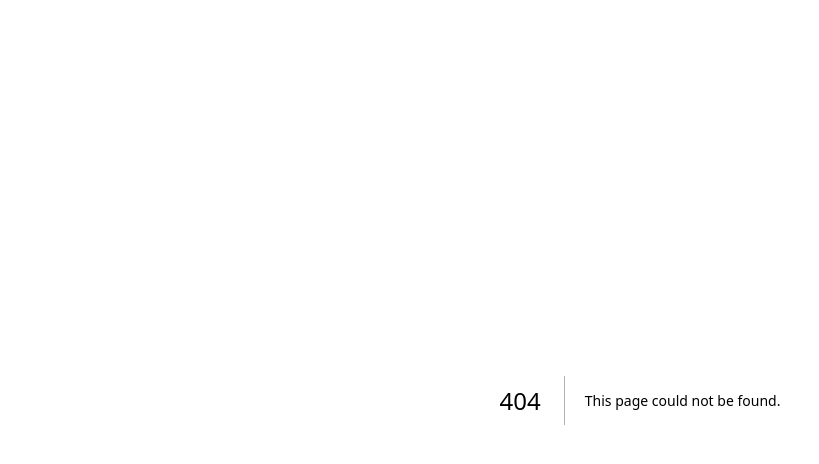
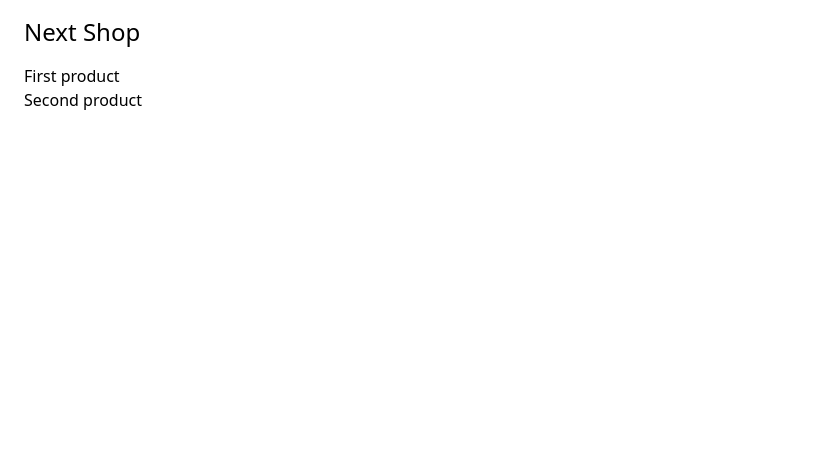
Before and after one commit to dcelebi/celebi-next-shop, a Next.js app: page /index-v2 in a window 1280 px wide. Before the commit this address had no page. Shown: the top 464 px of the page, without its empty margins (0-819 px from the left). Built offline with nearby package versions, Linux system fonts and the light colour scheme.

Commit message:
Fetching Data Server-side

```diff
--- a/pages/_app.tsx
+++ b/pages/_app.js
@@ -1,7 +1,7 @@
-import { AppProps } from 'next/app';
+
 import '../styles/globals.css';
 
-const App: React.FC<AppProps> = ({ Component, pageProps }) => {
+function App ({ Component, pageProps }) {
   return (
     <Component {...pageProps} />
   );
--- /dev/null
+++ b/pages/index-v1.js
@@ -0,0 +1,36 @@
+// Option 1: fetch products on the server side (in getStaticProps)
+import Head from 'next/head';
+import Title from '../components/Title';
+
+
+const  products = [
+    { id: 1, title: 'First product'},
+    { id: 2, title: 'Second product'},
+  ]
+
+
+
+
+function HomePage() {
+  console.log('[HomePage] render:', products)
+  return (
+   <>
+    <Head>
+      <title>Next Shop</title>
+    </Head>
+    <main className='px-6 py-4'>
+      <Title>Next Shop</Title>
+
+    <ul>
+      {products.map((product) => (
+        <li key={product.id}>
+          {product.title}
+        </li>
+      ))}
+    </ul>
+    </main>
+   </>
+  );
+};
+
+export default  HomePage;
--- /dev/null
+++ b/pages/index-v2.js
@@ -0,0 +1,36 @@
+// Option 2: fetch products on the client side (in useEffect)
+import Head from 'next/head';
+import Title from '../components/Title';
+
+
+const  products = [
+    { id: 1, title: 'First product'},
+    { id: 2, title: 'Second product'},
+  ]
+
+
+
+
+function HomePage() {
+  console.log('[HomePage] render:', products)
+  return (
+   <>
+    <Head>
+      <title>Next Shop</title>
+    </Head>
+    <main className='px-6 py-4'>
+      <Title>Next Shop</Title>
+
+    <ul>
+      {products.map((product) => (
+        <li key={product.id}>
+          {product.title}
+        </li>
+      ))}
+    </ul>
+    </main>
+   </>
+  );
+};
+
+export default  HomePage;
--- /dev/null
+++ b/pages/index.js
@@ -0,0 +1,36 @@
+
+import Head from 'next/head';
+import Title from '../components/Title';
+
+
+const  products = [
+    { id: 1, title: 'First product'},
+    { id: 2, title: 'Second product'},
+  ]
+
+
+
+
+function HomePage() {
+  console.log('[HomePage] render:', products)
+  return (
+   <>
+    <Head>
+      <title>Next Shop</title>
+    </Head>
+    <main className='px-6 py-4'>
+      <Title>Next Shop</Title>
+
+    <ul>
+      {products.map((product) => (
+        <li key={product.id}>
+          {product.title}
+        </li>
+      ))}
+    </ul>
+    </main>
+   </>
+  );
+};
+
+export default  HomePage;
--- a/pages/index.tsx
+++ /dev/null
@@ -1,25 +0,0 @@
-import Head from 'next/head';
-import Title from '../components/Title';
-
-interface HomePageProps{
-
-}
-
-const HomePage: React.FC<HomePageProps> = () => {
-  return (
-   <>
-    <Head>
-      <title>Next Shop</title>
-    </Head>
-    <main className='px-6 py-4'>
-      <Title>Next Shop</Title>
-
-    <p>
-      [TODO: display products]
-    </p>
-    </main>
-   </>
-  );
-};
-
-export default  HomePage;
--- a/tsconfig.json
+++ b/tsconfig.json
@@ -22,7 +22,7 @@
     "next-env.d.ts",
     "**/*.ts",
     "**/*.tsx"
-  ],
+, "pages/index.js", "pages/_app.js"  ],
   "exclude": [
     "node_modules"
   ]
```
